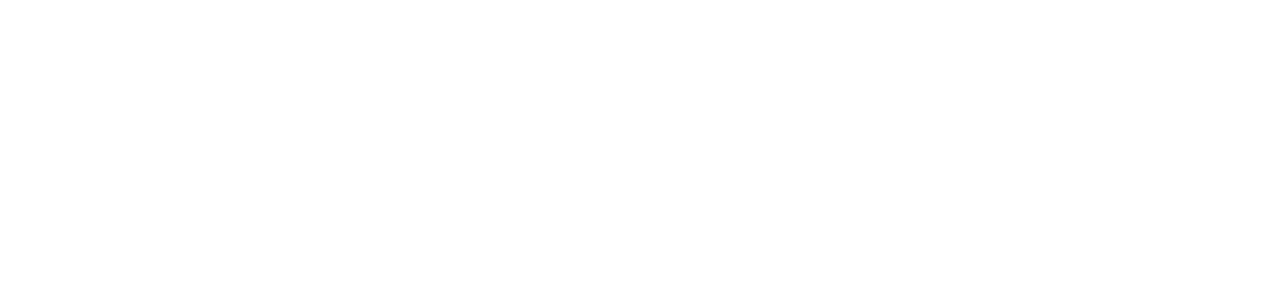
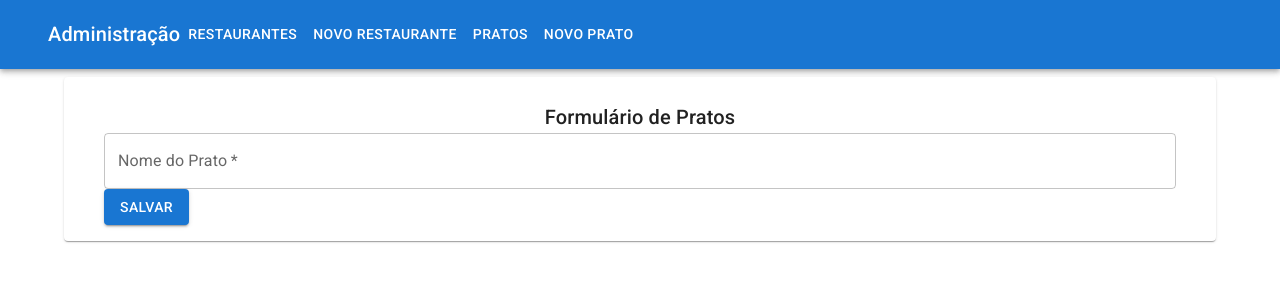
Before and after one commit to lilcatchya/alfood, a React (Create React App) app: page /admin/pratos/novo in a window 1280 px wide. Before the commit this address had no page. Shown: the top 300 px of the page. Built offline with nearby package versions, Linux system fonts and the light colour scheme.

Commit message:
exibindo pratos

```diff
--- a/src/App.tsx
+++ b/src/App.tsx
@@ -4,6 +4,8 @@
 import AdministracaoRestaurantes from './paginas/Administracao/Restaurantes/AdministracaoRestaurante';
 import FormularioRestaurante from './paginas/Administracao/Restaurantes/FormularioRestaurante';
 import PaginaBaseAdmin from './paginas/Administracao/PaginaBaseAdmin';
+import AdministracaoPratos from './paginas/Administracao/Pratos/AdministracaoPratos';
+import FormularioPrato from './paginas/Administracao/Pratos/FormularioPrato';
 
 function App() {
 
@@ -16,6 +18,12 @@
         <Route path="restaurantes" element={<AdministracaoRestaurantes />} />
         <Route path="restaurantes/novo" element={<FormularioRestaurante />} />
         <Route path="restaurantes/:id" element={<FormularioRestaurante />} />
+
+        <Route path="pratos" element={<AdministracaoPratos />} />
+        <Route path="pratos/novo" element={<FormularioPrato />} />
+        {
+          //<Route path="pratos/:id" element={<FormularioPrato />} />
+        }
       </Route>
 
     </Routes>
--- a/src/componentes/AdminNavBar/index.tsx
+++ b/src/componentes/AdminNavBar/index.tsx
@@ -10,16 +10,31 @@
               Administração
             </Typography>
             <Box sx={{ display: "flex", flexGrow: 1 }}>
+
               <Link component={RouterLink} to={'/admin/restaurantes'}>
                 <Button sx={{ my: 2, color: 'white' }}>
                   Restaurantes
                 </Button>
               </Link>
+
               <Link component={RouterLink} to={'/admin/restaurantes/novo'}>
                 <Button sx={{ my: 2, color: 'white' }}>
                   Novo Restaurante
                 </Button>
               </Link>
+
+              <Link component={RouterLink} to={'/admin/pratos'}>
+                <Button sx={{ my: 2, color: 'white' }}>
+                  Pratos
+                </Button>
+              </Link>
+
+              <Link component={RouterLink} to={'/admin/pratos/novo'}>
+                <Button sx={{ my: 2, color: 'white' }}>
+                  Novo Prato
+                </Button>
+              </Link>
+
             </Box>
           </Toolbar>
         </Container>
--- /dev/null
+++ b/src/paginas/Administracao/Pratos/AdministracaoPratos.tsx
@@ -0,0 +1,78 @@
+import { Button, TableHead, TableRow, Table, TableBody, TableCell, TableContainer } from '@mui/material';
+import { useEffect, useState } from 'react';
+import IPrato from '../../../interfaces/IPrato';
+import { Link } from 'react-router-dom';
+import http from '../../../http';
+
+export default function AdministracaoPratos() {
+
+  const [pratos, setPratos] = useState<IPrato[]>([])
+
+  useEffect(() => {
+    http.get('v2/pratos/')
+      .then(resposta => setPratos(resposta.data))
+  })
+
+  const excluir = (pratoAhSerExcluido: IPrato) => {
+    http.delete(`v2/pratos/${pratoAhSerExcluido.id}/`)
+      .then(() => {
+        const ListaPratos = pratos.filter(prato => prato.id !== pratoAhSerExcluido.id)
+        setPratos([...ListaPratos])
+      })
+  }
+
+  return (
+    <TableContainer>
+      <Table sx={{ minWidth: 650 }} aria-label="simple table">
+        <TableHead>
+          <TableRow>
+            <TableCell>
+              Nome
+            </TableCell>
+            <TableCell>
+              Descrição
+            </TableCell>
+            <TableCell>
+              Tag
+            </TableCell>
+            <TableCell>
+              Editar
+            </TableCell>
+            <TableCell>
+              Excluir
+            </TableCell>
+          </TableRow>
+        </TableHead>
+        <TableBody>
+          {pratos.map(prato =>
+            <TableRow key={prato.id}>
+              <TableCell>
+                {prato.nome}
+              </TableCell>
+              <TableCell>
+                {prato.tag}
+              </TableCell>
+              <TableCell>
+                <Button variant="outlined">
+                  <a href={prato.imagem} target='blank' rel='noreferer'>Ver Imagem</a>
+                </Button>
+              </TableCell>
+              <TableCell>
+                <Button variant="outlined">
+                  <Link to={`/admin/pratos/${prato.id}`}>
+                    Editar
+                  </Link>
+                </Button>
+              </TableCell>
+              <TableCell>
+                <Button variant="outlined" color='error' onClick={() => excluir(prato)}>
+                  Excluir
+                </Button>
+              </TableCell>
+            </TableRow>
+          )}
+        </TableBody>
+      </Table>
+    </TableContainer>
+  )
+}
--- /dev/null
+++ b/src/paginas/Administracao/Pratos/FormularioPrato.tsx
@@ -0,0 +1,57 @@
+import { TextField, Button, Typography, Box, Container } from "@mui/material"
+import { useEffect, useState } from "react"
+import { useParams } from "react-router-dom"
+import IPrato from "../../../interfaces/IPrato"
+import http from "../../../http"
+
+export default function FormularioPrato() {
+
+  const parametros = useParams()
+
+  useEffect(() => {
+    if (parametros.id) {
+      http.get<IPrato>(`v2/pratos/${parametros.id}/`)
+        .then(resposta => setNomePrato(resposta.data.nome))
+    }
+  }, [parametros])
+
+  const [nomePrato, setNomePrato] = useState('')
+
+  const aoSubmeterForm = (evento: React.FormEvent<HTMLFormElement>) => {
+    evento.preventDefault()
+
+    if (parametros.id) {
+      http.put(`v2/prato/${parametros.id}/`, { nome: nomePrato })
+        .then(() => {
+          alert(`"${nomePrato}" atualizado com sucesso`)
+        })
+    } else {
+      http.post('v2/pratos/', { nome: nomePrato })
+        .then(() => {
+          alert(`"${nomePrato}" cadastrado com sucesso`)
+        })
+    }
+
+  }
+
+  return (
+    <Box>
+      <Container maxWidth='lg' sx={{ mt: 1 }}>
+        <Box sx={{ display: 'flex', flexDirection: 'column', alignItems: 'center', flexGrow: 1 }}>
+          <Typography component="h1" variant="h6">Formulário de Pratos</Typography>
+          <Box component='form' sx={{ width: '100%' }} onSubmit={aoSubmeterForm}>
+            <TextField
+              value={nomePrato}
+              onChange={evento => setNomePrato(evento.target.value)}
+              label="Nome do Prato"
+              variant="outlined"
+              fullWidth
+              required
+            />
+            <Button type="submit" variant="contained">Salvar</Button>
+          </Box>
+        </Box>
+      </Container>
+    </Box>
+  )
+}
```
Also changed, not shown: src/paginas/Administracao/Restaurantes/AdministracaoRestaurante.tsx (+4 -4 lines).
